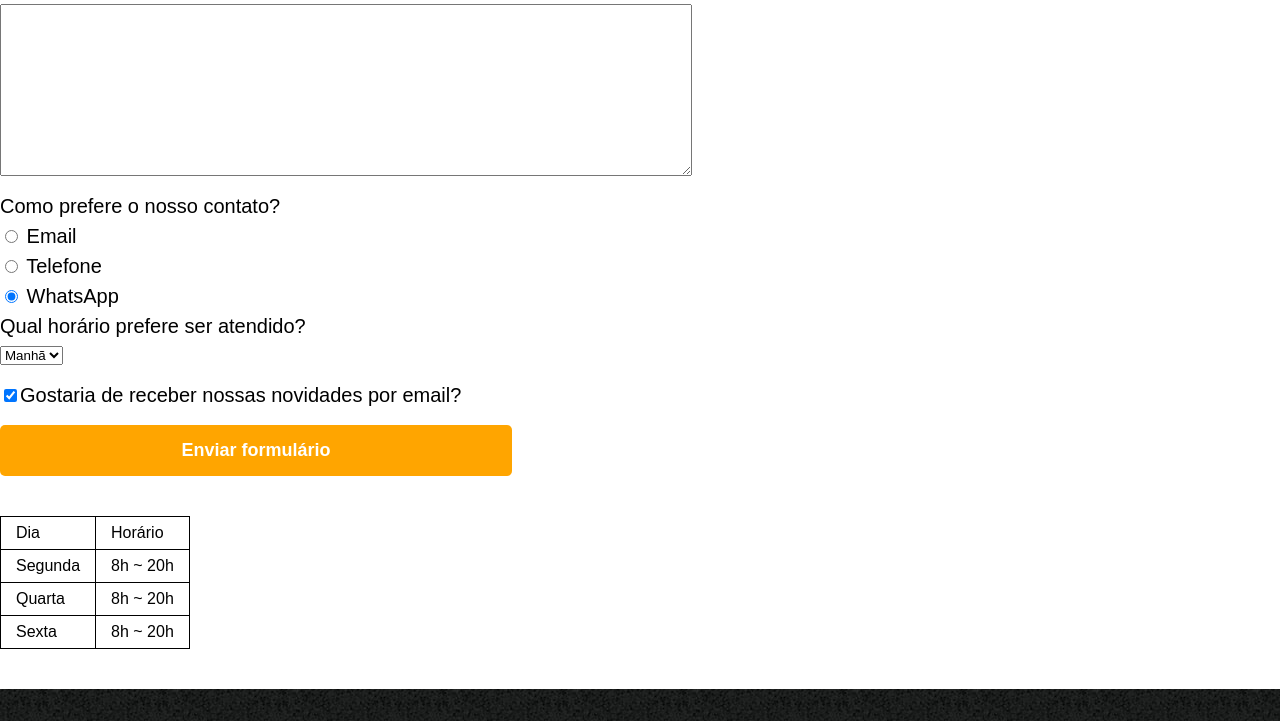
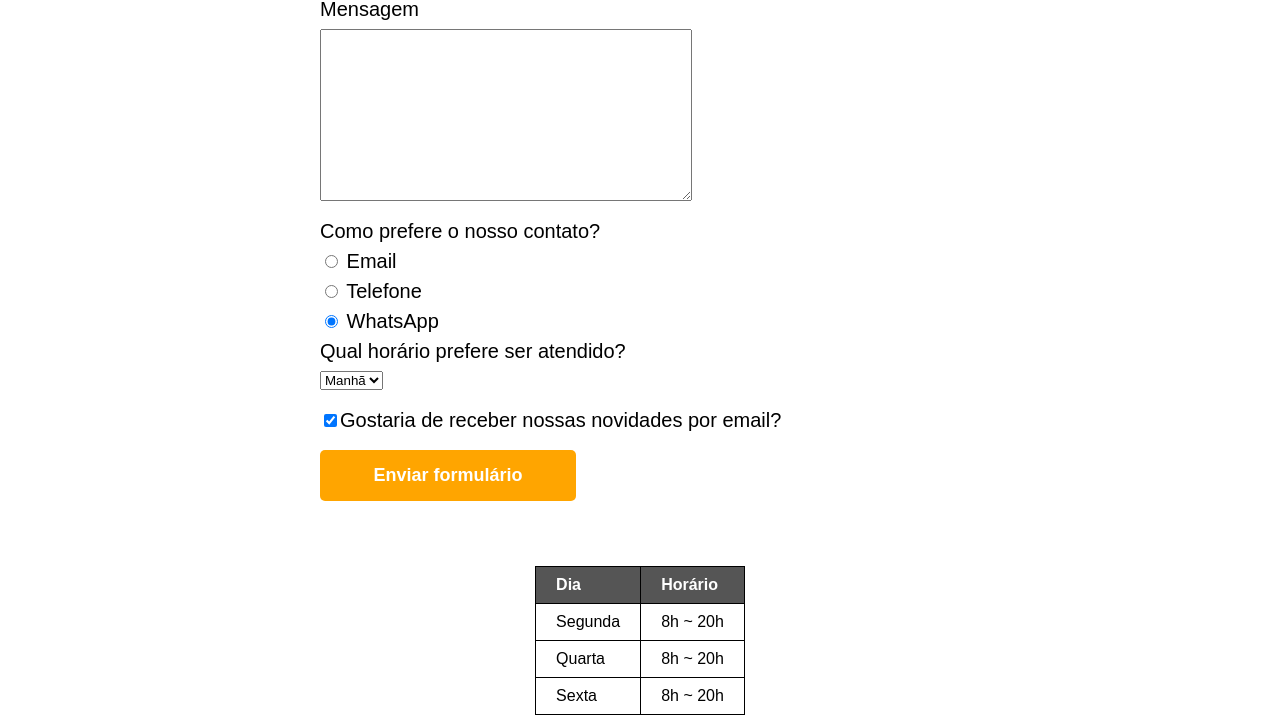
Before and after one commit to gildairmoreira/projeto-barbearia, a plain HTML site: page contato.html in a window 1280 px wide. Shown: the part 626-1347 px from the top of the page. Drawn offline with Linux system fonts and the light colour scheme.

Commit message:
ajuste de bug

```diff
--- a/contato.html
+++ b/contato.html
@@ -60,10 +60,12 @@
 			</form>
 
 			<table>
-				<tr>
-					<td>Dia</td>
-					<td>Horário</td>
-				</tr>
+				<thead>
+					<tr>
+						<td>Dia</td>
+						<td>Horário</td>
+					</tr>
+				</thead>
 				<tr>
 					<td>Segunda</td>
 					<td>8h ~ 20h</td>
--- a/estilos/style.css
+++ b/estilos/style.css
@@ -95,7 +95,8 @@ footer {
 }
 
 form {
-	margin: 40px 0;
+	margin: 65px 25%;
+
 }
 
 form label, form legend {
@@ -130,14 +131,15 @@ form label, form legend {
 
 .enviar:hover {
 	background: darkorange;
-	transform: scale(1.2);
+	transform: scale(1.1);
 }
 
 table {
-	margin: 20px 0 40px;
+	margin: auto;
+	margin-bottom: 30px;
 }
 
-thead {
+thead td{
 	background: #555555;
 	color: white;
 	font-weight: bold;
@@ -145,7 +147,7 @@ thead {
 
 td, th {
 	border: 1px solid #000000;
-	padding: 8px 15px;
+	padding: 10px 20px;
 }
 
 
@@ -181,6 +183,7 @@ td, th {
 }
 
 .utensilios {
+	border-radius: 50%;
 	width: 120px;
 	float: left;
 	margin: 0 20px 20px 0;
```
